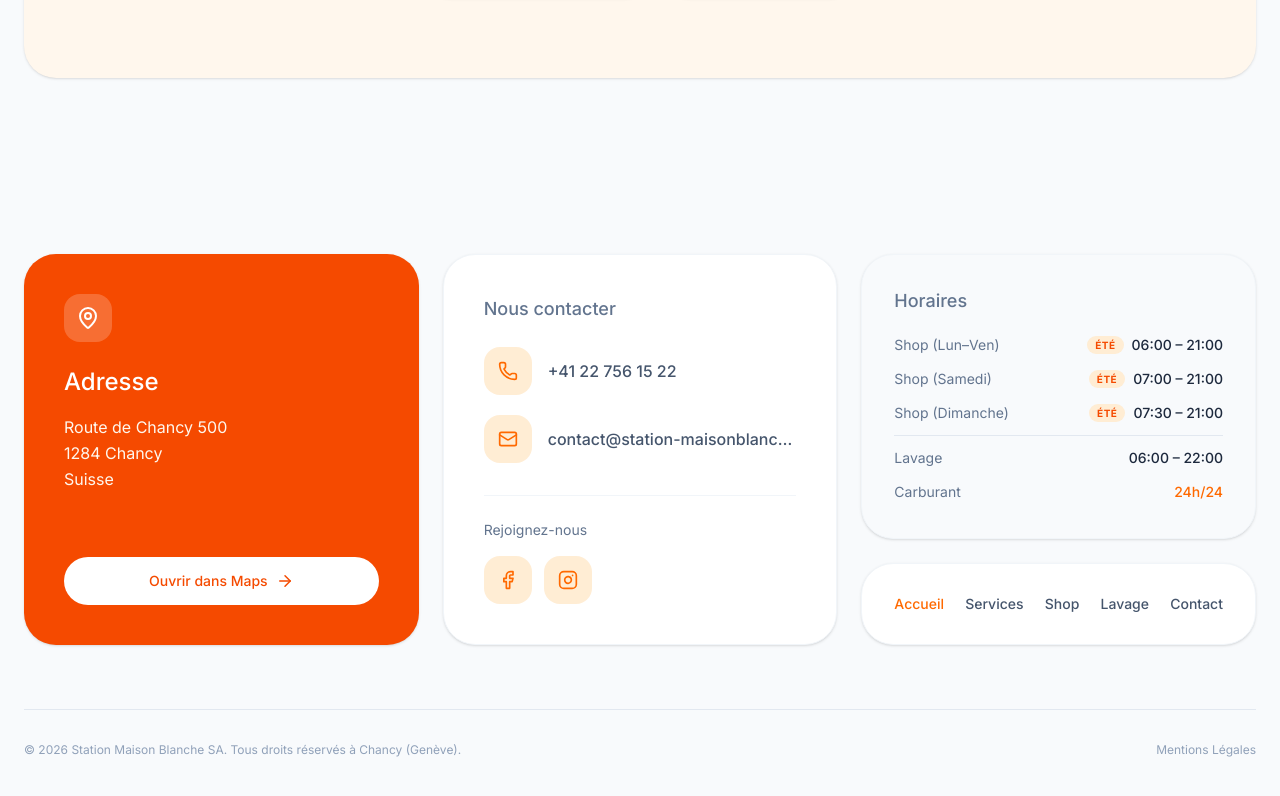
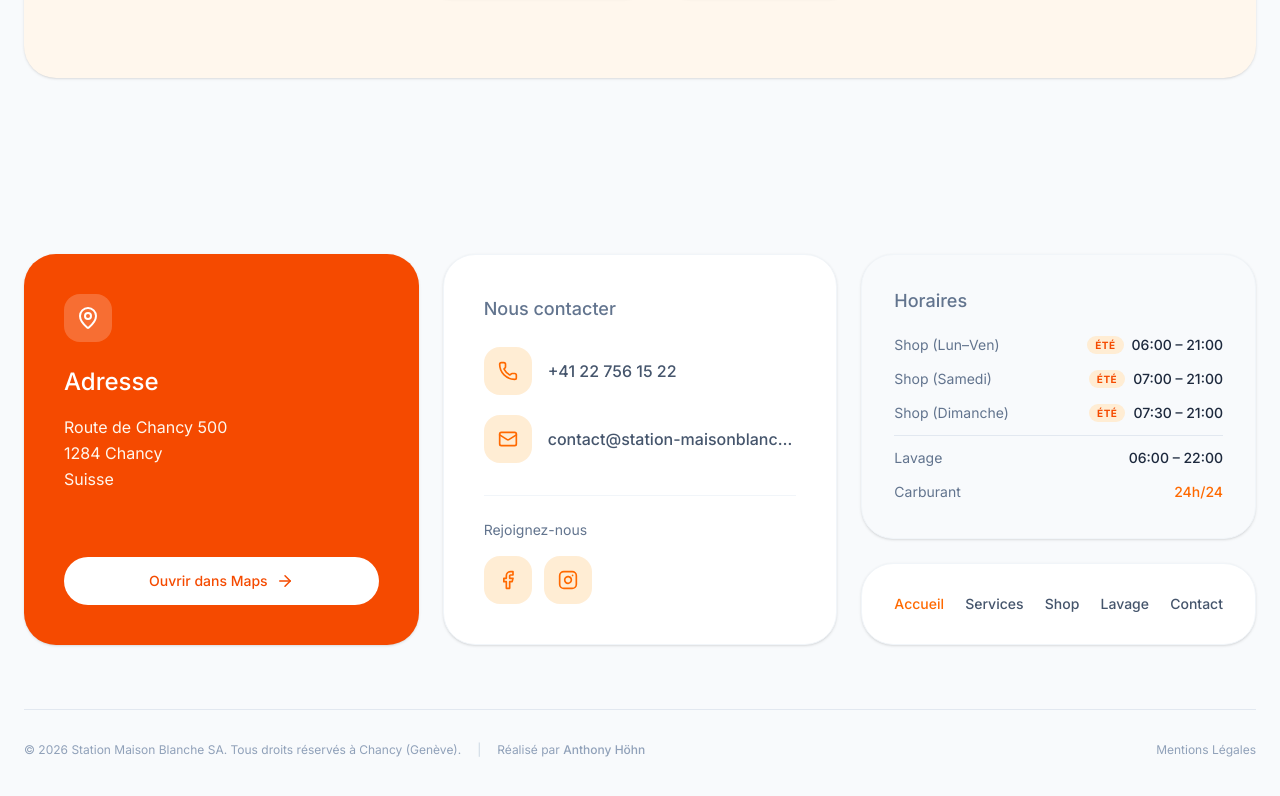
Before and after one commit to anthohn/station-maisonblanche, a Next.js app: page / in a window 1280 px wide. Shown: the part 2243-3039 px from the top of the page. Built offline with nearby package versions, Linux system fonts and the light colour scheme.

Commit message:
feat : ajout "réalisé par"

```diff
--- a/app/components/Footer.tsx
+++ b/app/components/Footer.tsx
@@ -122,7 +122,11 @@ export default function FooterStation() {
 
                 {/* --- BARRE DE COPYRIGHT --- */}
                 <div className="mt-16 pt-8 border-t border-slate-200 text-xs text-slate-400 flex flex-col sm:flex-row justify-between items-center gap-4">
-                    <p>© {currentYear} Station Maison Blanche SA. Tous droits réservés à Chancy (Genève).</p>
+                    <div className="flex flex-col sm:flex-row items-center gap-2 sm:gap-4 text-center sm:text-left">
+                        <p>© {currentYear} Station Maison Blanche SA. Tous droits réservés à Chancy (Genève).</p>
+                        <span className="hidden sm:inline text-slate-300">|</span>
+                        <p>Réalisé par <a href="https://anthony-hohn.ch" target="_blank" rel="noopener noreferrer" className="hover:text-orange-500 transition-colors font-medium">Anthony Höhn</a></p>
+                    </div>
                     <div className="flex gap-6">
                         <Link href="/mentions-legales" className={`hover:text-slate-600 transition-colors ${pathname === '/mentions-legales' ? 'text-orange-500' : ''}`}>Mentions Légales</Link>
                     </div>
```
